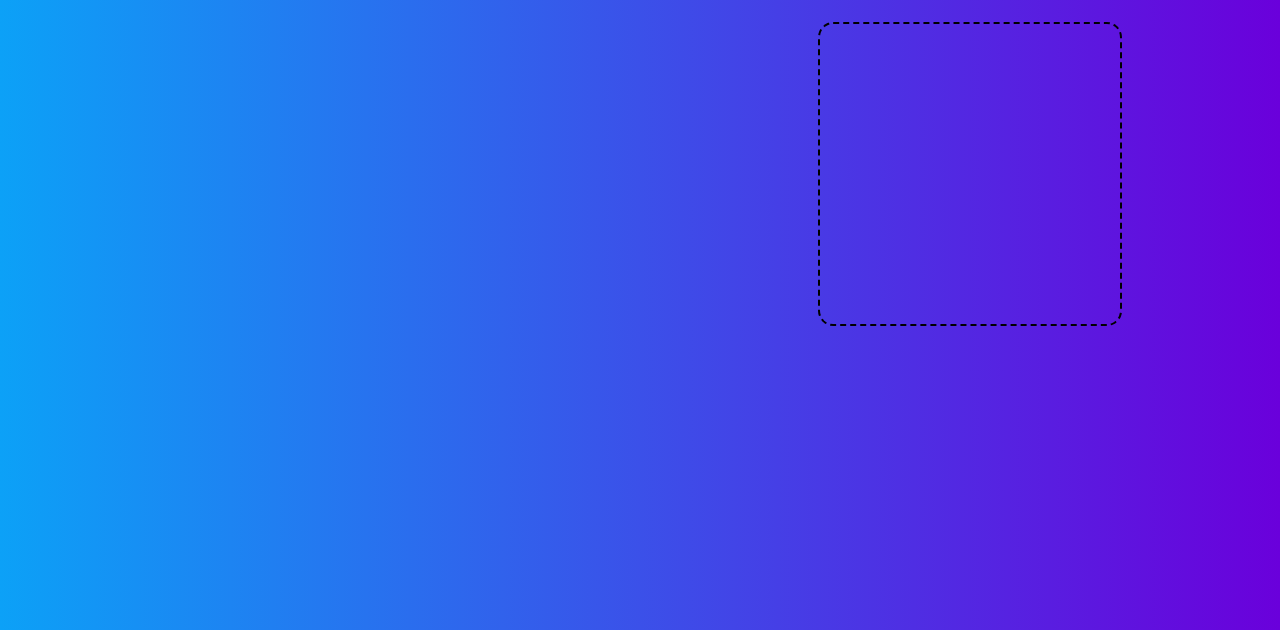
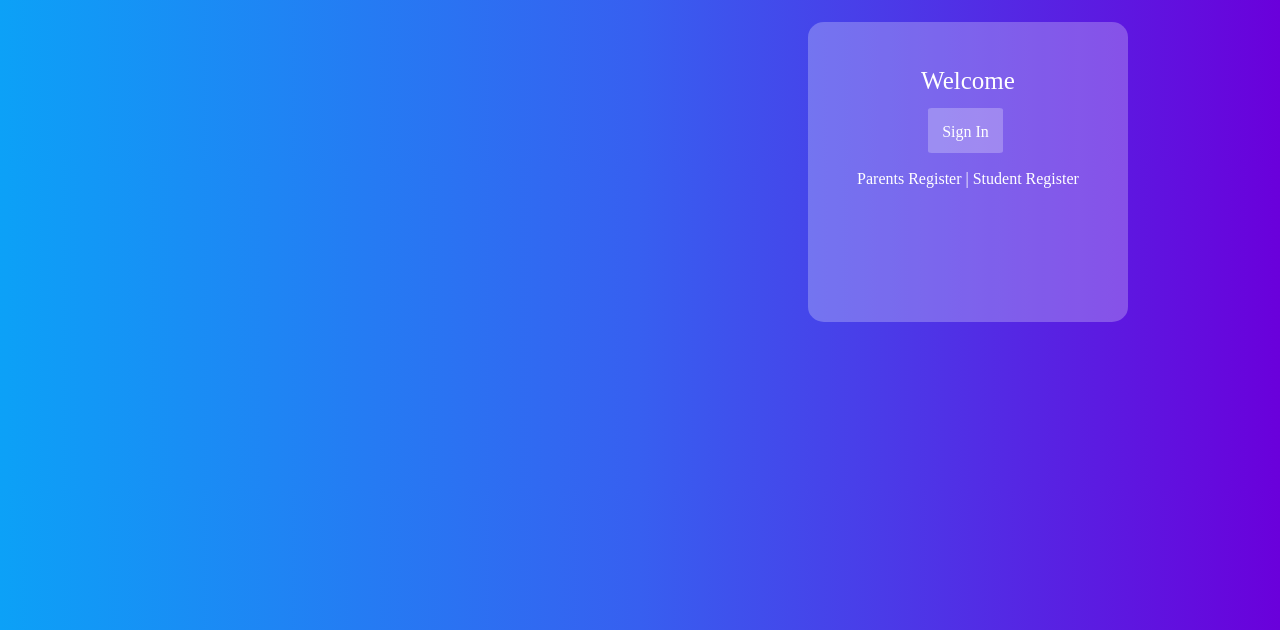
Before and after one commit to kevind7693/copy-cat-project, a plain HTML site: page index.html in a window 1280 px wide. Shown: the part 170-800 px from the top of the page. Drawn offline with Linux system fonts and the light colour scheme; a web font is replaced by a local one.

Commit message:
create the button and text

```diff
--- a/index.html
+++ b/index.html
@@ -6,7 +6,7 @@
    <link href="https://fonts.googleapis.com/css?family=Montserrat|PT+Sans+Caption&display=swap" rel="stylesheet">
   <style type="text/css">
    body{
-   background: linear-gradient(90deg, #0ca1f7, #6a00db);
+   background: linear-gradient(to right, #0ca1f7, #375ff0 ,#6a00db);
    }
    h1{
        color: white;
@@ -20,15 +20,48 @@
        font-size: 10px;
        font-family: 'Montserrat', sans-serif;
        margin: 20px 150px 10px 1000px;
-       /*border: dashed black 2px;*/
+
    }
    #box{
-       width: 300px;
+       width: 320px;
        height: 300px;
-       border: dashed black 2px;
-       margin: 25px 150px 10px 810px;
+
+       margin: 25px 150px 10px 800px;
        border-radius: 5%;
-       /*background-color: ;*/
+       background-color: rgba(255,255,255,.25) ;
+   }
+   #welcome{
+       text-align: center;
+       color: white;
+       font-size: 25px;
+       font-family: PT Sans Caption;
+       padding-top:45px;
+   }
+   #signinbox{
+   width: 75px;
+   height: 45px;
+   margin-top: -230px;
+   margin-left:920px;
+   border-radius: 5%;
+   background-color: rgba(255,255,255,.25) ;
+   }
+
+   .signin{
+       color:white;
+       text-align:center;
+       padding-top: 15px;
+   }
+
+   #subtext1{
+       text-align:center;
+       color: white;
+       padding-top: 50px;
+   }
+
+   #subtext2{
+       text-align:center;
+       color: white;
+       padding-top: 50px;
    }
   </style>
   </head>
@@ -39,6 +72,15 @@
   </div>
   <div id="box">
 
+    <p id="welcome">
+            Welcome
+        </p>
+    <p id="subtext1">
+        Parents Register | Student Register
+    </p>
   </div>
+  <div id="signinbox">
+      <p class="signin">Sign In</p>
+    </div>
   </body>
 </html>
```
